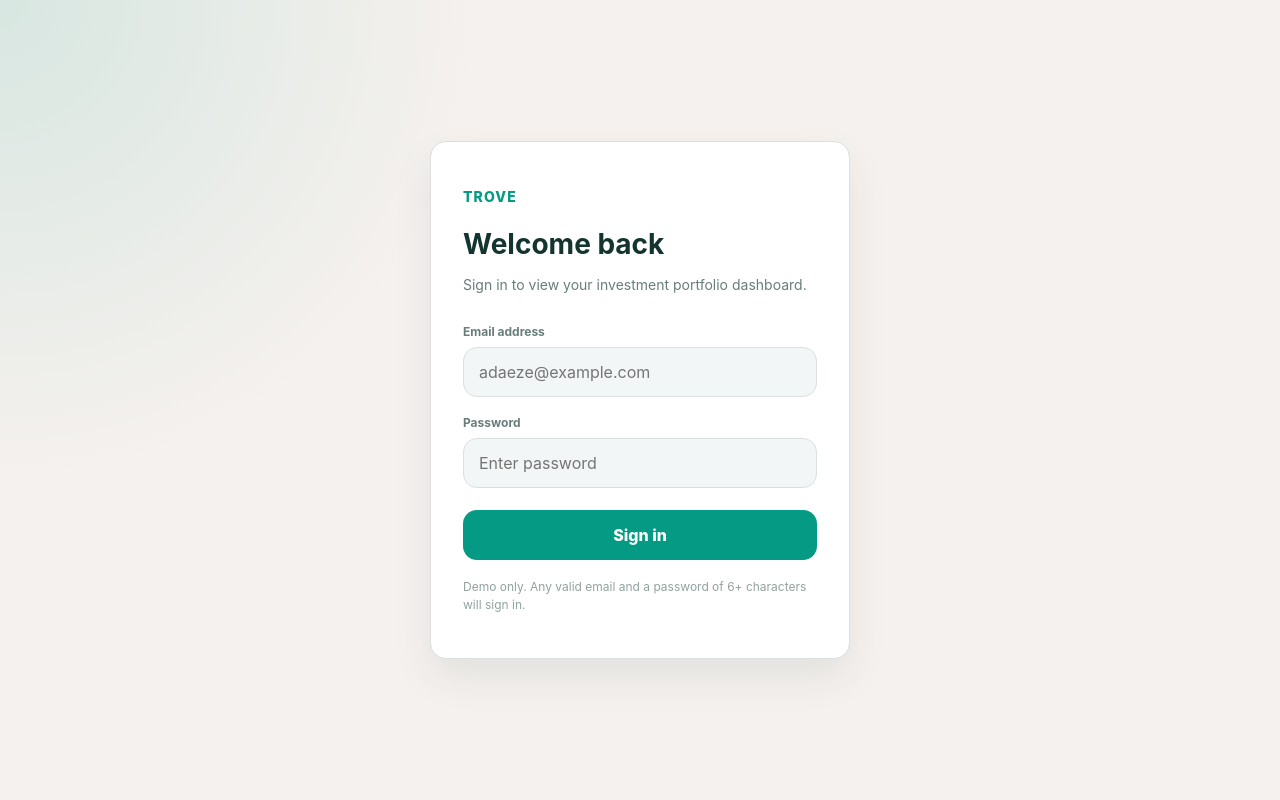
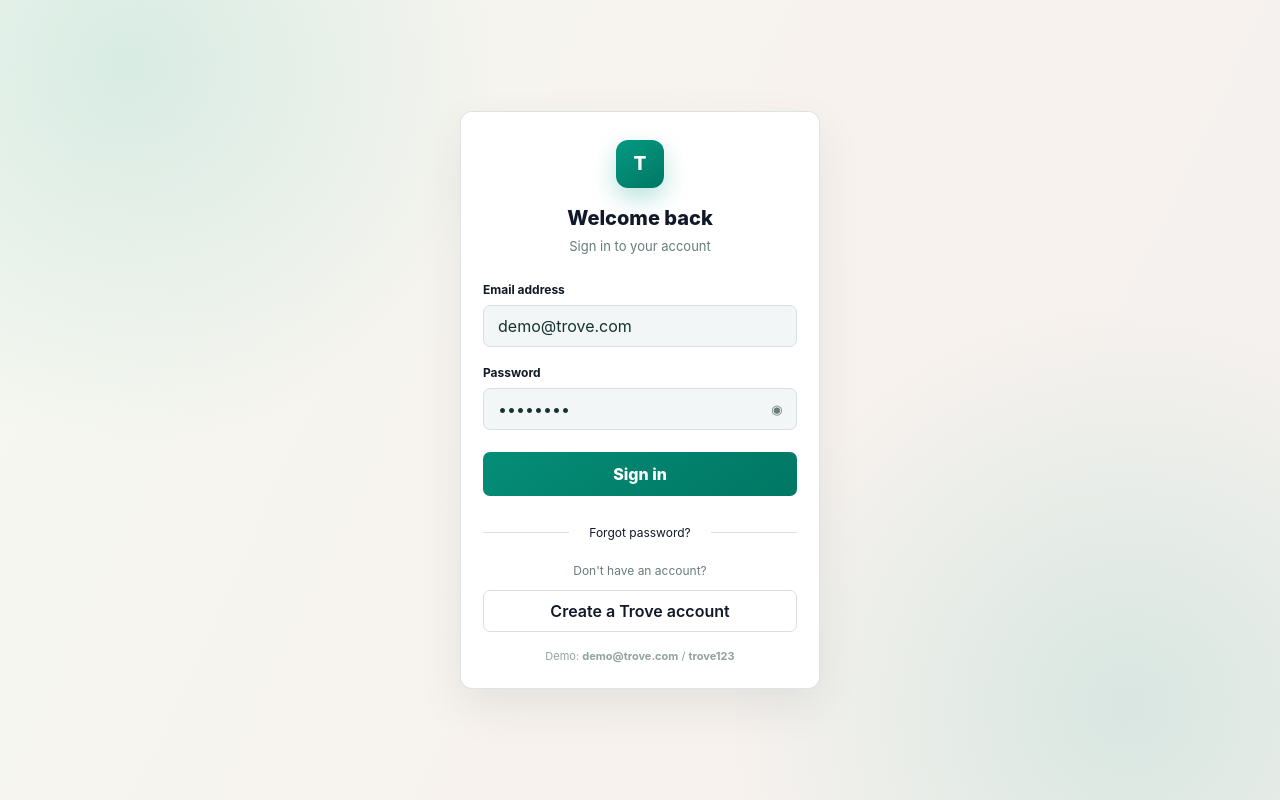
Before and after one commit to wbizmo/trove-portfolio-dashboard, a React (Vite) app: page / in a window 1280 px wide. Built offline with nearby package versions, Linux system fonts and the light colour scheme.

Commit message:
style: align login screen with wireframe

```diff
--- a/src/features/auth/LoginPage.module.css
+++ b/src/features/auth/LoginPage.module.css
@@ -4,44 +4,53 @@
   place-items: center;
   padding: 24px;
   background:
-    radial-gradient(circle at top left, rgba(5, 154, 131, 0.12), transparent 32%),
-    var(--page);
+    radial-gradient(circle at 10% 8%, rgba(5, 154, 131, 0.12), transparent 28%),
+    radial-gradient(circle at 88% 88%, rgba(5, 154, 131, 0.12), transparent 30%),
+    linear-gradient(115deg, #f5f8f1 0%, #f7f2ee 52%, #f5f1ee 100%);
 }
 
 .card {
-  width: min(100%, 420px);
+  width: min(100%, 360px);
   background: var(--card);
-  border: 1px solid var(--border);
-  border-radius: var(--radius-card);
-  box-shadow: var(--shadow-soft);
-  padding: 32px;
+  border: 1px solid rgba(219, 223, 223, 0.85);
+  border-radius: 12px;
+  box-shadow: 0 18px 45px rgba(19, 52, 47, 0.08);
+  padding: 28px 22px 24px;
+  text-align: center;
 }
 
-.brand {
-  color: var(--primary);
-  font-size: 14px;
+.logo {
+  width: 48px;
+  height: 48px;
+  display: grid;
+  place-items: center;
+  margin: 0 auto 18px;
+  border-radius: 12px;
+  background: linear-gradient(145deg, #059a83, #007763);
+  color: #ffffff;
   font-weight: 800;
-  letter-spacing: 0.08em;
-  text-transform: uppercase;
-  margin-bottom: 24px;
+  font-size: 19px;
+  box-shadow: 0 10px 24px rgba(5, 154, 131, 0.28);
 }
 
 .title {
-  font-size: 28px;
-  line-height: 1.1;
-  margin-bottom: 8px;
+  margin: 0;
+  color: #111827;
+  font-size: 20px;
+  line-height: 1.2;
+  font-weight: 800;
 }
 
 .subtitle {
+  margin: 8px 0 28px;
   color: var(--text-muted);
-  font-size: 14px;
-  line-height: 1.6;
-  margin-bottom: 28px;
+  font-size: 13px;
 }
 
 .form {
   display: grid;
   gap: 18px;
+  text-align: left;
 }
 
 .field {
@@ -50,49 +59,128 @@
 }
 
 .label {
-  color: var(--text-muted);
+  color: #111827;
   font-size: 12px;
   font-weight: 700;
 }
 
-.input {
+.input,
+.passwordWrap {
   width: 100%;
   border: 1px solid var(--border);
   background: var(--neutral-fill);
-  border-radius: 14px;
-  padding: 14px 15px;
+  border-radius: 7px;
   color: var(--text);
+}
+
+.input {
+  height: 42px;
+  padding: 0 14px;
   outline: none;
 }
 
-.input:focus {
+.passwordWrap {
+  height: 42px;
+  display: flex;
+  align-items: center;
+}
+
+.passwordInput {
+  flex: 1;
+  min-width: 0;
+  height: 100%;
+  border: 0;
+  outline: none;
+  background: transparent;
+  padding: 0 12px 0 14px;
+  color: var(--text);
+}
+
+.input:focus,
+.passwordWrap:focus-within {
   border-color: var(--primary);
-  box-shadow: 0 0 0 4px rgba(5, 154, 131, 0.12);
+  box-shadow: 0 0 0 3px rgba(5, 154, 131, 0.12);
+}
+
+.eyeButton {
+  width: 38px;
+  height: 100%;
+  border: 0;
+  background: transparent;
+  color: var(--text-muted);
+  font-size: 13px;
+}
+
+.button {
+  height: 44px;
+  margin-top: 4px;
+  border: 0;
+  border-radius: 7px;
+  background: linear-gradient(145deg, #058d78, #007763);
+  color: white;
+  font-weight: 800;
+}
+
+.button:disabled {
+  opacity: 0.7;
+}
+
+.divider {
+  display: grid;
+  grid-template-columns: 1fr auto 1fr;
+  gap: 14px;
+  align-items: center;
+  margin: 28px 0 22px;
+}
+
+.divider span {
+  height: 1px;
+  background: var(--border);
+}
+
+.forgotButton {
+  border: 0;
+  background: transparent;
+  color: #111827;
+  font-size: 12px;
+}
+
+.accountText {
+  margin: 0 0 12px;
+  color: var(--text-muted);
+  font-size: 12px;
+}
+
+.secondaryButton {
+  width: 100%;
+  height: 42px;
+  border: 1px solid var(--border);
+  border-radius: 7px;
+  background: white;
+  color: #111827;
+  font-weight: 600;
 }
 
 .error {
+  margin: 0;
   color: var(--danger);
   font-size: 12px;
   line-height: 1.4;
 }
 
-.button {
-  margin-top: 4px;
-  border: 0;
-  border-radius: 14px;
-  padding: 15px 18px;
-  background: var(--primary);
-  color: white;
-  font-weight: 800;
+.demo {
+  margin: 16px 0 0;
+  color: var(--text-disabled);
+  font-size: 11px;
+  line-height: 1.5;
 }
 
-.button:disabled {
-  opacity: 0.65;
+@media (max-width: 480px) {
+  .page {
+    padding: 18px;
+  }
+
+  .card {
+    padding: 26px 18px 22px;
+  }
 }
-
-.hint {
-  margin-top: 18px;
-  color: var(--text-disabled);
-  font-size: 12px;
-  line-height: 1.5;
-}
--- a/src/features/auth/LoginPage.tsx
+++ b/src/features/auth/LoginPage.tsx
@@ -3,9 +3,13 @@
 import { useAuth } from "../../context/useAuth";
 import styles from "./LoginPage.module.css";
 
+const DEMO_EMAIL = "demo@trove.com";
+const DEMO_PASSWORD = "trove123";
+
 type LoginErrors = {
   email?: string;
   password?: string;
+  form?: string;
 };
 
 function isValidEmail(email: string) {
@@ -15,17 +19,19 @@
 export function LoginPage() {
   const { login } = useAuth();
 
-  const [email, setEmail] = useState("");
-  const [password, setPassword] = useState("");
+  const [email, setEmail] = useState(DEMO_EMAIL);
+  const [password, setPassword] = useState(DEMO_PASSWORD);
+  const [showPassword, setShowPassword] = useState(false);
   const [errors, setErrors] = useState<LoginErrors>({});
   const [isSubmitting, setIsSubmitting] = useState(false);
 
   function validate() {
     const nextErrors: LoginErrors = {};
+    const cleanEmail = email.trim();
 
-    if (!email.trim()) {
+    if (!cleanEmail) {
       nextErrors.email = "Email is required.";
-    } else if (!isValidEmail(email)) {
+    } else if (!isValidEmail(cleanEmail)) {
       nextErrors.email = "Enter a valid email address.";
     }
 
@@ -33,6 +39,14 @@
       nextErrors.password = "Password is required.";
     } else if (password.length < 6) {
       nextErrors.password = "Password must be at least 6 characters.";
+    }
+
+    if (
+      cleanEmail &&
+      password &&
+      (cleanEmail !== DEMO_EMAIL || password !== DEMO_PASSWORD)
+    ) {
+      nextErrors.form = "Use the demo credentials provided below.";
     }
 
     setErrors(nextErrors);
@@ -45,9 +59,7 @@
     if (!validate()) return;
 
     setIsSubmitting(true);
-
     await new Promise((resolve) => window.setTimeout(resolve, 700));
-
     login(email.trim());
     setIsSubmitting(false);
   }
@@ -55,13 +67,10 @@
   return (
     <main className={styles.page}>
       <section className={styles.card} aria-label="Sign in">
-        <p className={styles.brand}>Trove</p>
+        <div className={styles.logo}>T</div>
 
         <h1 className={styles.title}>Welcome back</h1>
-
-        <p className={styles.subtitle}>
-          Sign in to view your investment portfolio dashboard.
-        </p>
+        <p className={styles.subtitle}>Sign in to your account</p>
 
         <form className={styles.form} onSubmit={handleSubmit} noValidate>
           <label className={styles.field}>
@@ -70,7 +79,7 @@
               className={styles.input}
               type="email"
               value={email}
-              placeholder="adaeze@example.com"
+              placeholder="name@company.com"
               autoComplete="email"
               onChange={(event) => setEmail(event.target.value)}
               aria-invalid={Boolean(errors.email)}
@@ -80,27 +89,53 @@
 
           <label className={styles.field}>
             <span className={styles.label}>Password</span>
+            <span className={styles.passwordWrap}>
               <input
-              className={styles.input}
-              type="password"
+                className={styles.passwordInput}
+                type={showPassword ? "text" : "password"}
                 value={password}
-              placeholder="Enter password"
+                placeholder="Enter your password"
                 autoComplete="current-password"
                 onChange={(event) => setPassword(event.target.value)}
                 aria-invalid={Boolean(errors.password)}
               />
+              <button
+                className={styles.eyeButton}
+                type="button"
+                onClick={() => setShowPassword((current) => !current)}
+                aria-label={showPassword ? "Hide password" : "Show password"}
+              >
+                ◉
+              </button>
+            </span>
             {errors.password ? (
               <span className={styles.error}>{errors.password}</span>
             ) : null}
           </label>
+
+          {errors.form ? <p className={styles.error}>{errors.form}</p> : null}
 
           <button className={styles.button} type="submit" disabled={isSubmitting}>
             {isSubmitting ? "Signing in..." : "Sign in"}
           </button>
         </form>
 
-        <p className={styles.hint}>
-          Demo only. Any valid email and a password of 6+ characters will sign in.
+        <div className={styles.divider}>
+          <span />
+          <button className={styles.forgotButton} type="button">
+            Forgot password?
+          </button>
+          <span />
+        </div>
+
+        <p className={styles.accountText}>Don&apos;t have an account?</p>
+
+        <button className={styles.secondaryButton} type="button">
+          Create a Trove account
+        </button>
+
+        <p className={styles.demo}>
+          Demo: <strong>{DEMO_EMAIL}</strong> / <strong>{DEMO_PASSWORD}</strong>
         </p>
       </section>
     </main>
```
Lines whose indentation alone changed are shown as unchanged.
